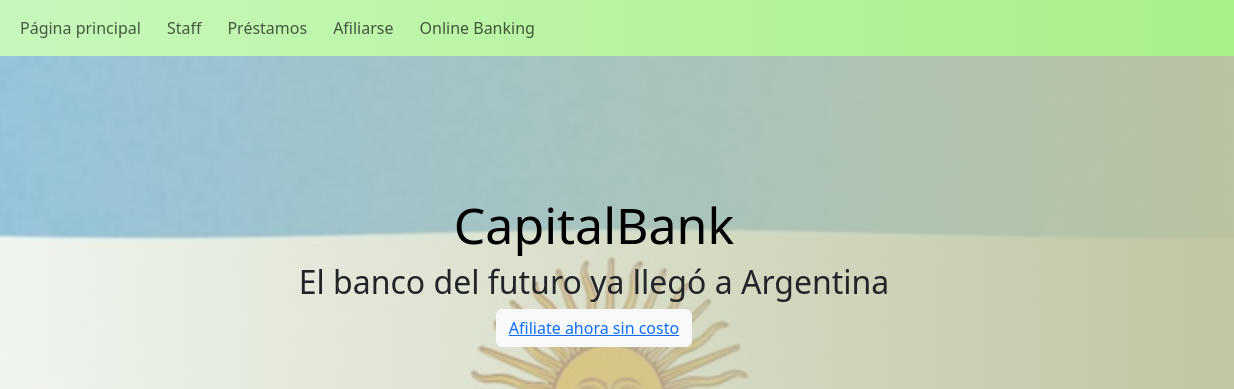
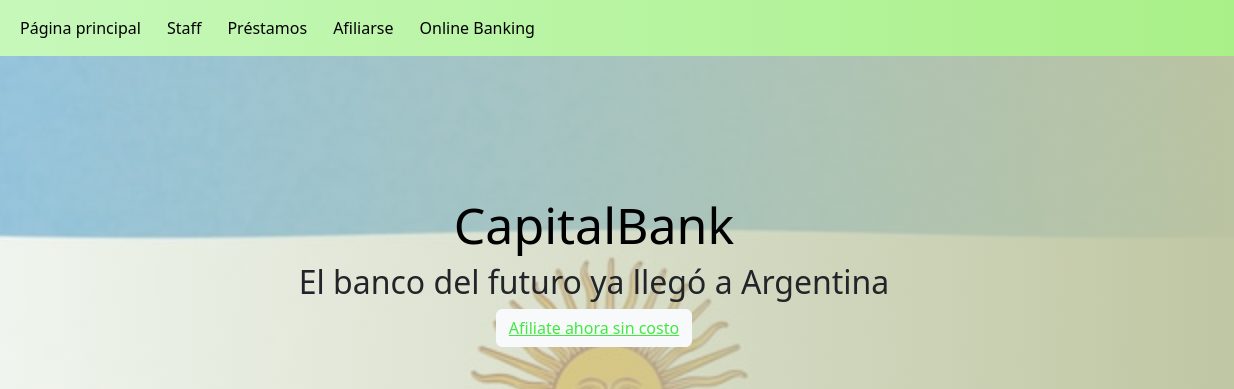
Before and after one commit to lombardofer/PreEntrega2-LombardoF, a plain HTML site: page index.html in a window 1280 px wide. Shown: the top 389 px of the page, 46-1280 px from the left. Drawn offline with nearby package versions, Linux system fonts and the light colour scheme.

Commit message:
ARREGLOS EN ESTILOS

```diff
--- a/css/style.css
+++ b/css/style.css
@@ -43,7 +43,7 @@
   border-width: 0 !important;
 }
 nav a {
-  color: black;
+  color: black !important;
   font-weight: 300;
   text-decoration: none;
   margin-right: 10px;
@@ -135,6 +135,9 @@
   margin: 0;
   box-sizing: border-box;
 }
+* a {
+  color: rgb(65, 233, 65) !important;
+}
 
 body {
   background: linear-gradient(to right, rgba(142, 242, 119, 0.4901960784), #a9f088) !important;
```
